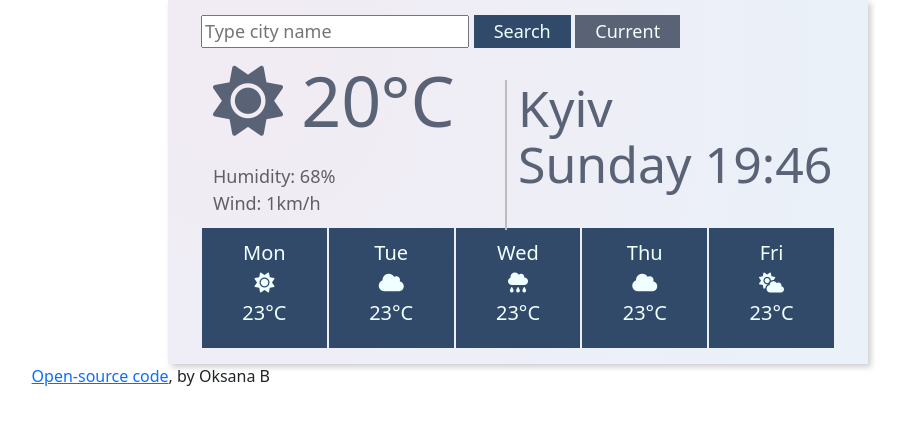
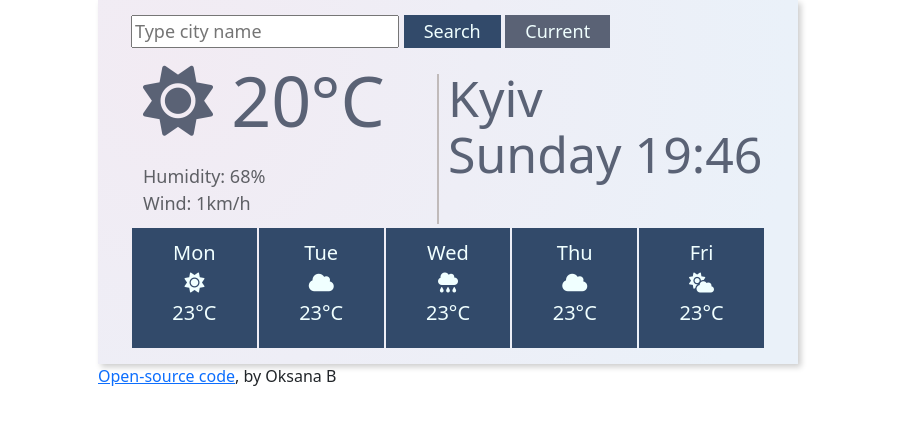
Before and after one commit to yoksana/Oksana-weather-app, a plain HTML site: page index.html in a window 1280 px wide. Shown: the whole page, without its empty margins (122-1026 px from the left). Drawn offline with nearby package versions, Linux system fonts and the light colour scheme; no server answers.

Commit message:
css fixes

```diff
--- a/index.html
+++ b/index.html
@@ -21,6 +21,7 @@
 
   <body>
     <div class="container">
+      <div class = "weather">
       <form class="row" id="search-form">
         <div class="col-auto">
           <input
@@ -58,7 +59,7 @@
         <span id="wind">Wind: 1km/h</span>
       </div>
 
-      <div class="vertical"></div>
+        <div class="vertical"></div>
 
       <div class="row bottom">
         <div class="col">
@@ -99,8 +100,10 @@
           </div>
         </div>
       </div>
+      </div>
+      <div id="info"><a href= https://github.com/yoksana/Oksana-weather-app target="blank"> Open-source code</a>, by Oksana B</div>
     </div>
-    <div id="info"><a href= https://github.com/yoksana/Oksana-weather-app target="blank"> Open-source code</a>, by Oksana B</div>
+
     <script src="src/index.js"></script>
   </body>
 </html>
--- a/src/styles.css
+++ b/src/styles.css
@@ -1,23 +1,32 @@
-.vertical {
-  border-left: 2px solid rgb(192, 186, 186);
-  height: 150px;
+.container {
+  display: block;
+  width: 100%;
+  margin: 0 auto;
   position: absolute;
-  top: 10%;
-  left: 49%;
 }
-.container {
+
+.weather {
+  display: block;
   background: radial-gradient(
     circle at 10% 20%,
     rgb(242, 235, 243) 0%,
     rgb(234, 241, 249) 90.1%
   );
-  padding: 15px 45px;
+  padding: 15px 45px 15px 45px;
   width: 700px;
   box-shadow: 3px 3px 6px rgb(0 0 0 / 20%);
+  margin: 0 auto;
+}
+.vertical {
+  border-left: 2px solid rgb(192, 186, 186);
+  height: 150px;
+  position: absolute;
+  top: 19%;
+  left: 49%;
 }
 .city_date {
   position: absolute;
-  top: 11%;
+  top: 20%;
   left: 50%;
   font-size: 50px;
   line-height: 40px;
@@ -69,6 +78,7 @@
   color: rgb(90, 98, 117);
 }
 #info {
-  position: absolute;
-  left: 12%;
+  display: block;
+  width: 700px;
+  margin: 0 auto;
 }
```
